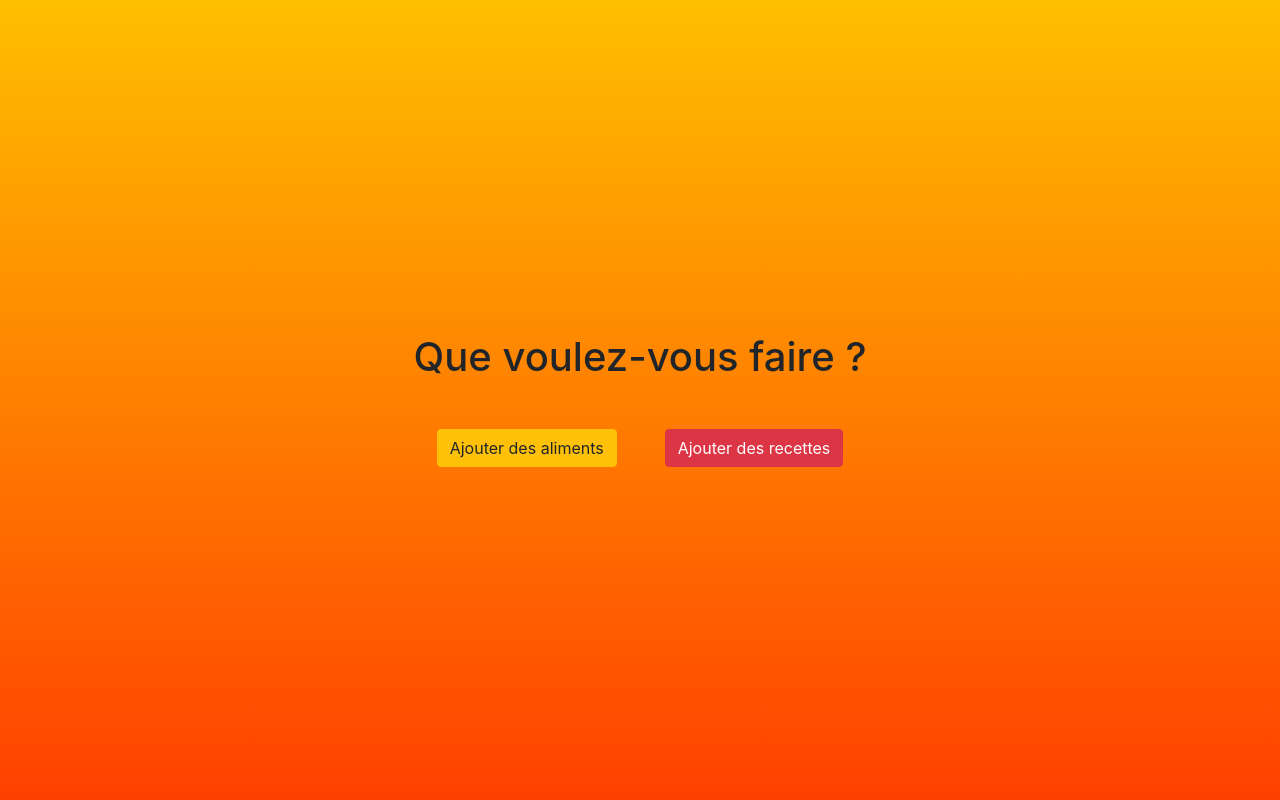
After one commit to riderflo85/feedeasyform, a Django app: page /task in a window 1280 px wide. The commit adds this page. Run offline with Django 3.2, Linux system fonts and the light colour scheme; some libraries are stand-ins or nearby versions.

Commit message:
Add task view and update front-end

```diff
--- a/food/templates/food/new_food.html
+++ b/food/templates/food/new_food.html
@@ -1,11 +1,11 @@
 {% extends 'planning/base.html' %}
 
 {% block form %}
-<section class="h-100">
+<section class="my-5">
     <div class="container-fluid h-100">
         <div class="row h-100">
             <div class="col-12 col-lg-12 h-100">
-                <div class="h-100 d-flex flex-sm-column flex-lg-row justify-content-center align-items-center">
+                <div class="h-100 d-flex flex-column justify-content-center align-items-center">
                     <div class="border-box content-sign_in d-flex flex-sm-column flex-lg-row align-items-center">
                         <div class="login-forms margin-device">
                             <h1>Enregistrer un nouvel aliment</h1>
@@ -39,7 +39,7 @@
                             </form>
                         </div><!-- .login-forms -->
                     </div><!-- end .d-flex flex-sm-column... -->
-                    <div class="border-box content-sign_in d-flex flex-sm-column flex-lg-row align-items-center">
+                    <div class="border-box content-sign_in d-flex align-items-center mt-3">
                         <div class="login-forms margin-device">
                             <h1>Enregistrer un nouveau groupe d'aliment</h1>
                             {% if form_group.errors %}
--- a/food/urls.py
+++ b/food/urls.py
@@ -4,5 +4,5 @@ from . import views
 
 app_name = "food"
 urlpatterns = [
-    path('new_food', views.create_food, name="new_food"),
+    path('new_food/', views.create_food, name="new_food"),
 ]
--- a/planning/templates/planning/base.html
+++ b/planning/templates/planning/base.html
@@ -19,6 +19,8 @@
 <body>
     {% block form %}
     {% endblock form %}
+    {% block content %}
+    {% endblock content %}
 
     <!-- Optional JavaScript -->
     <!-- jQuery first, then Popper.js, then Bootstrap JS -->
--- a/user/static/user/css/style.css
+++ b/user/static/user/css/style.css
@@ -1,5 +1,4 @@
 body {
-    height: 100vh;
     background-image: linear-gradient(to bottom, #ffbf00, #ff4000);
 }
 
@@ -16,3 +15,6 @@ body {
 .login-forms {
     width: 700px;
 }
+.task-btn {
+    height: 100vh;
+}
--- /dev/null
+++ b/user/templates/user/task.html
@@ -0,0 +1,16 @@
+{% extends 'planning/base.html' %}
+{% block content %}
+<div class="container-fluid task-btn">
+    <div class="row h-100">
+        <div class="col-12 d-flex justify-content-center align-items-center">
+            <div class="text-center">
+                <h1 class="mb-5">Que voulez-vous faire ?</h3>
+                <div class="d-flex justify-content-center align-items-center">
+                    <a href="{% url 'food:new_food' %}" class="btn btn-warning mr-5">Ajouter des aliments</a>
+                    <a href="{% url 'planning:new_recipe' %}" class="btn btn-danger">Ajouter des recettes</a>
+                </div>
+            </div>
+        </div>
+    </div>
+</div>
+{% endblock content %}
--- a/user/urls.py
+++ b/user/urls.py
@@ -18,4 +18,5 @@ urlpatterns = [
         auth_views.LogoutView.as_view(template_name='user/login.html'),
         name="logout"
     ),
+    path('task', views.task, name='task'),
 ]
--- a/user/views.py
+++ b/user/views.py
@@ -1,3 +1,5 @@
 from django.shortcuts import render
 
-# Create your views here.
+
+def task(request):
+    return render(request, 'user/task.html')
```
Also changed, not shown: planning/templates/planning/new_recipe.html (+4 -4 lines).
